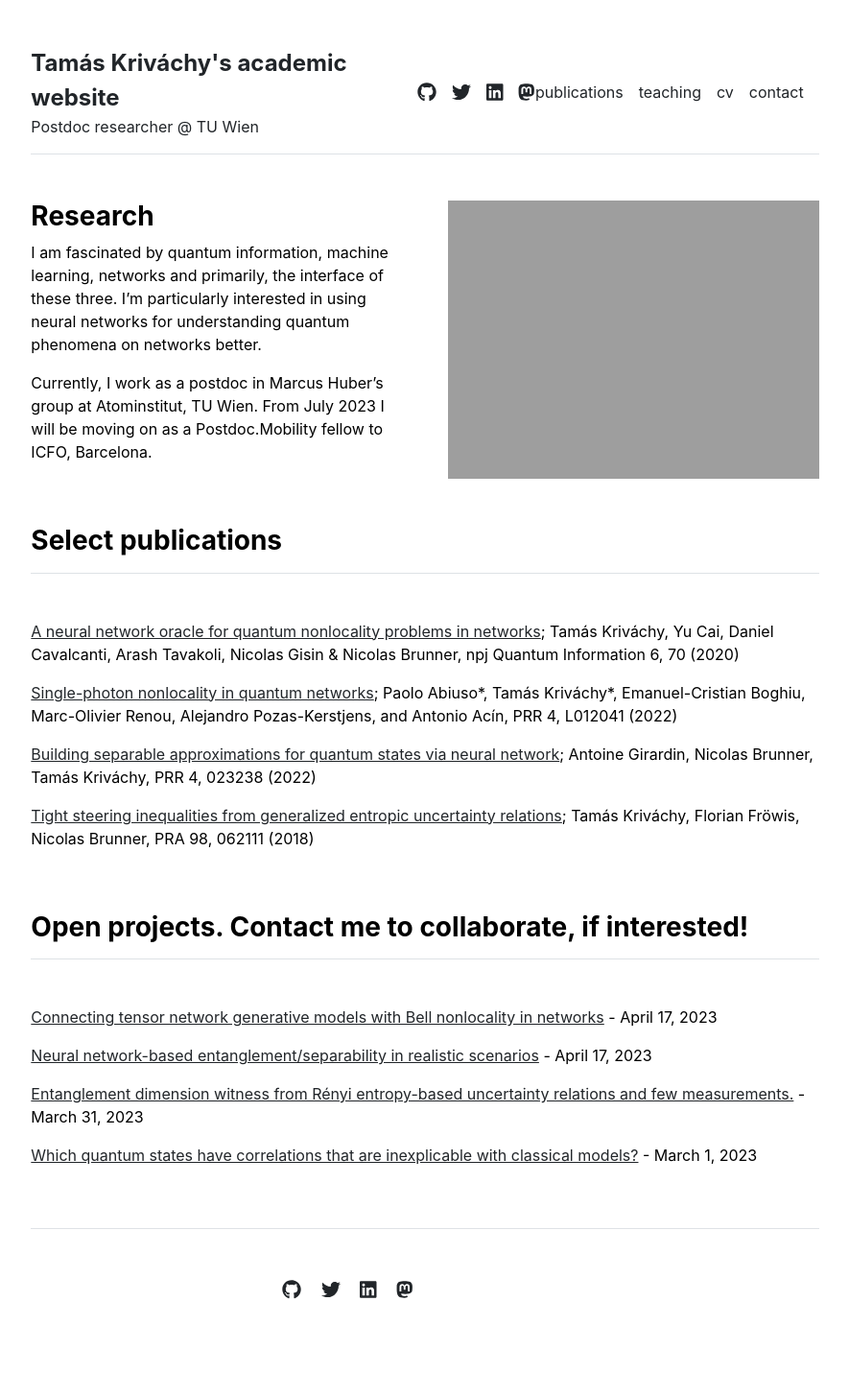
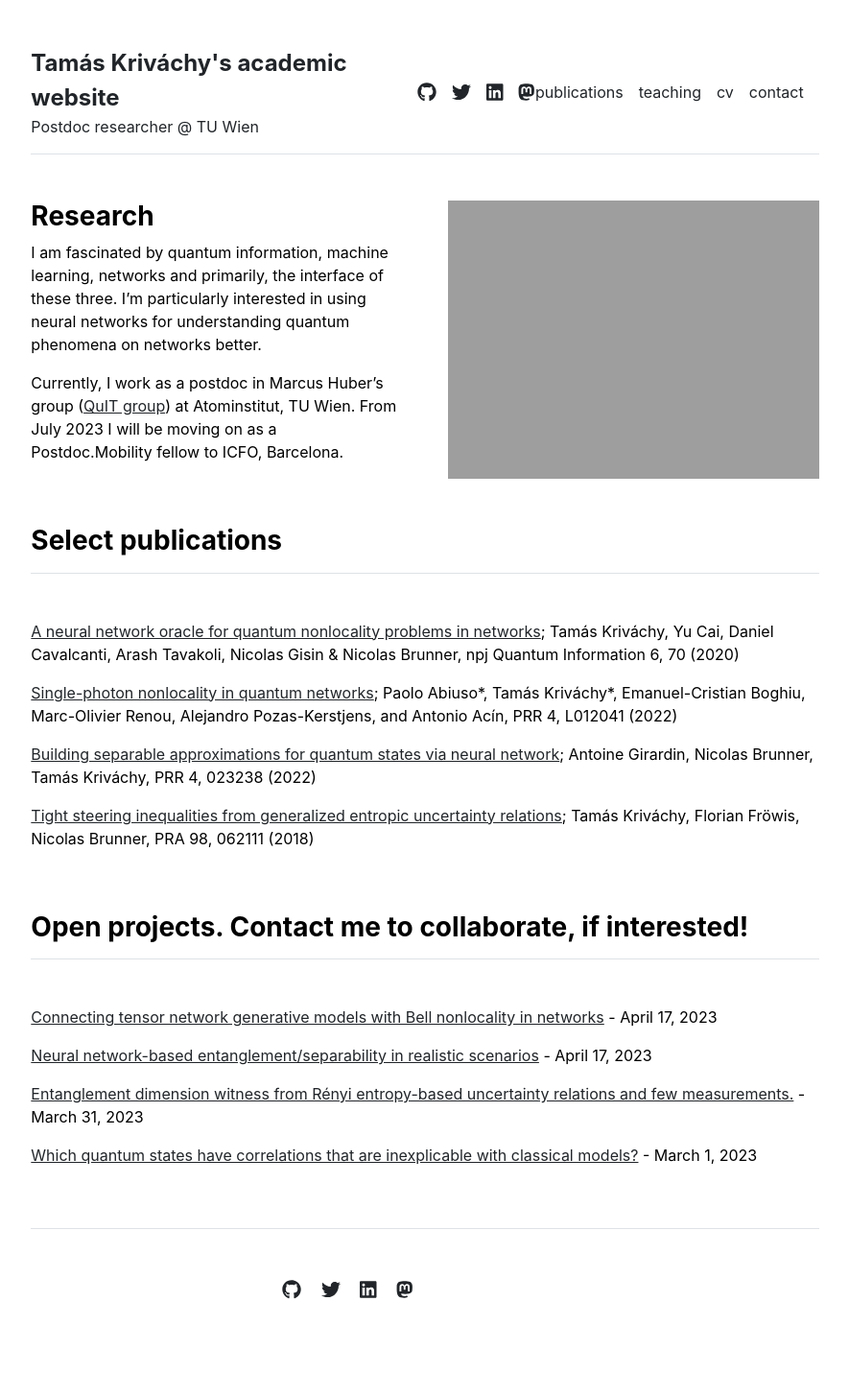
Before and after one commit to tkrivachy/tkrivachy.github.io, a Jekyll site: the page built from index.md, in a window 1280 px wide. Shown: the whole page at 96% size, without its empty margins (197-1082 px from the left). Built offline with Jekyll 4.4.1, drawn with Linux system fonts in a browser that asks for light colours.

Commit message:
added group website link

```diff
--- a/index.md
+++ b/index.md
@@ -5,5 +5,5 @@ title: "Home"
 
 I am fascinated by quantum information, machine learning, networks and primarily, the interface of these three. I'm particularly interested in using neural networks for understanding quantum phenomena on networks better.
 
-Currently, I work as a postdoc in Marcus Huber's group at Atominstitut, TU Wien.
+Currently, I work as a postdoc in Marcus Huber's group ([QuIT group](https://www.tuwien.at/phy/ati/quanteninformation-und-thermodynamik-quit)) at Atominstitut, TU Wien.
 From July 2023 I will be moving on as a Postdoc.Mobility fellow to ICFO, Barcelona.
```
